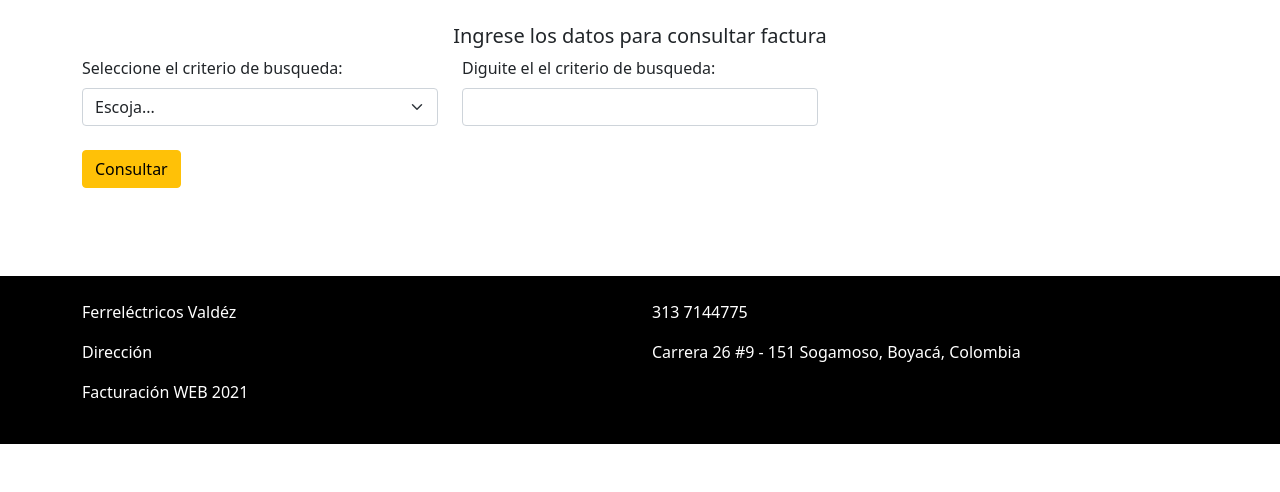
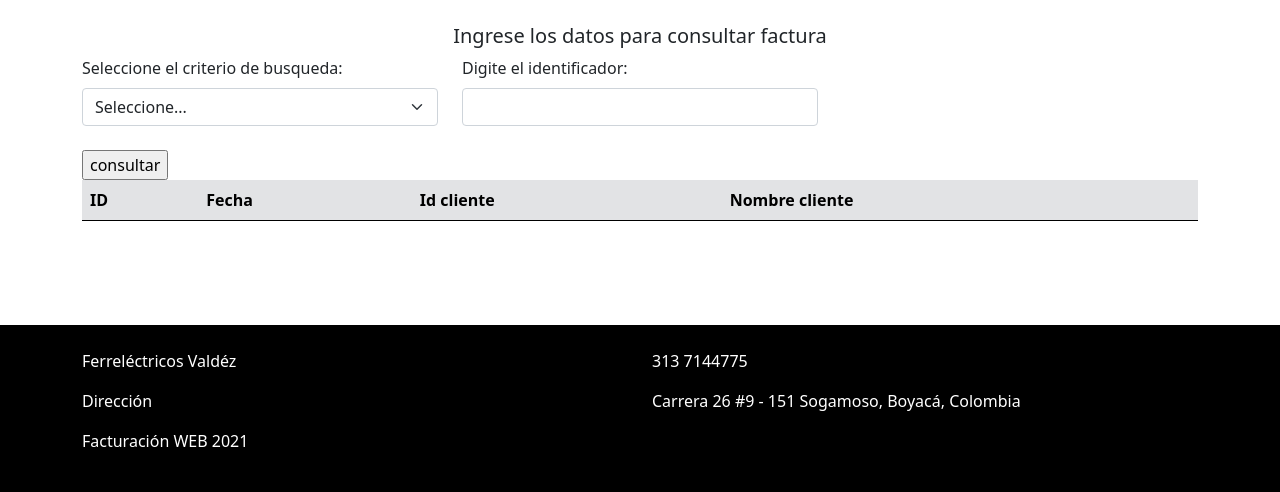
Before and after one commit to JohnGranados01/FerrelectricosVald-z, a PHP site: page /Factura/consultar_Factura.php in a window 1280 px wide. Shown: the part 56-548 px from the top of the page. Run offline with PHP 8.4, Linux system fonts and the light colour scheme; a user stored in the database is signed in; data comes from the database, SQL or seed files in the repository; lists and menus that the app fills with data are empty; some libraries are stand-ins or nearby versions.

Commit message:
Consultar facturas por id de factura
Consultas que muestran una factura según el id de la factura, adicionales: se cambió el nombre del ítem por "denominacion" ya que la palabra nombre se cruzaba con el de la tabla de cliente, cambiarlo en la base de datos que tien John.

```diff
--- a/Factura/consultar_Factura.php
+++ b/Factura/consultar_Factura.php
@@ -16,6 +16,7 @@
           $user = $results;
       }
   }
+
 ?>
 <!DOCTYPE html>
 <html lang="en">
@@ -77,13 +78,12 @@
     <br>
     <h5 style="text-align: center;">Ingrese los datos para consultar factura</h5>
     <!-- <form class="needs-validation" novalidate> -->
-      <form action="">
+      <form action ="" method="get">
       <div class="row">
         <div class="col-md-4 position-absulute">
           <label for="criterioBusqueda" class="form-label">Seleccione el criterio de busqueda:</label>
           <select class="form-select" id="criterioBusqueda" required>
-            <option selected disabled value="">Escoja...</option>
-            <option value="0">Identificación Cliente</option>
+            <option selected disabled value="">Seleccione...</option>
             <option value="1">Identificación Factura</option>
           </select>
           <div class="valid-feedback">
@@ -94,8 +94,8 @@
           </div>
         </div>
         <div class="col-md-4 position-absulute">
-          <label for="id" class="form-label">Diguite el el criterio de busqueda:</label>
-          <input type="number" class="form-control" id="id" required>
+          <label for="id" class="form-label">Digite el identificador:</label>
+          <input type="number" class="form-control" id="busqueda" name="busqueda" required>
           <div class="valid-feedback">
             Datos Correctos!.
           </div>
@@ -111,92 +111,100 @@
       <br>
       <div class="row">
         <div class="col-sm">
-          <button class="btn btn-warning" type="button" onclick="showFacturaId()">Consultar</button>
+          <!--<button class="btn btn-warning" type="button" onclick="showFacturaId()">Consultar</button>
+-->
+          <input type="submit" name="enviar" value="consultar">
         </div>
       </div>
 
+      <table class="table">
+        <thead class="table-secondary">
+          <tr>
+            <th scope="col">ID</th>
+            <th scope="col">Fecha</th>
+            <th scope="col">Id cliente</th>
+            <th scope="col">Nombre cliente </th>
+          </tr>
+        </thead>
+        <tbody>
+
+      <?php
+      if(isset($_GET['enviar'])){
+        $connect = mysqli_connect('localhost', 'root', '', 'ferrelectricosvaldez');
+        $busqueda = $_GET['busqueda'];
+        $sql = "SELECT *, nombre FROM comprobante, cliente WHERE id=$busqueda AND comprobante.idCliente = cliente.identificacion";
+        $result = mysqli_query($connect, $sql);
+        while($mostrar=mysqli_fetch_array($result)){
+      ?>
+        <tr>
+            <td><?php echo $mostrar['id'] ?></td>
+            <td><?php echo $mostrar['fecha'] ?></td>
+            <td><?php echo $mostrar['idCliente'] ?></td>
+            <td><?php echo $mostrar['nombre'] ?></td>
+          </tr>
+          <?php
+            }
+          ?>
+        <thead class="table-secondary">
+          <tr>
+            <th scope="col">Id del producto</th>
+            <th scope="col">Nombre</th>
+            <th scope="col">Descripción</th>
+            <th scope="col">Precio</th>
+            <th scope="col">Cantidad</th>
+            <th scope="col">Total</th>
+          </tr>
+        </thead>
+        <?php
+          $sql2 = "SELECT *, cantidad, item.precio*detallecompra.cantidad as total FROM item, detallecompra, comprobante, cliente
+                    WHERE detallecompra.comprobanteId=$busqueda AND item.Id=detallecompra.itemId
+                    AND detallecompra.comprobanteId=comprobante.id AND comprobante.idCliente = cliente.identificacion";
+          $result = mysqli_query($connect, $sql2);
+          while($mostrar=mysqli_fetch_array($result)){
+        ?>
+          <tr>
+              <td><?php echo $mostrar['Id'] ?></td>
+              <td><?php echo $mostrar['denominacion'] ?></td>
+              <td><?php echo $mostrar['descripcion'] ?></td>
+              <td><?php echo $mostrar['precio'] ?></td>
+              <td><?php echo $mostrar['cantidad'] ?></td>
+              <td><?php echo $mostrar['total'] ?></td>
+            </tr>
+            <?php
+              }
+
+            ?>
+
+          <thead class="table-secondary">
+          <tr>
+            <th scope="col">Total de la compra</th>
+          </tr>
+        </thead>
+        <?php
+          $sql3 = "SELECT SUM(item.precio*detallecompra.cantidad) as Total FROM item, detallecompra, comprobante, cliente
+          WHERE detallecompra.comprobanteId=$busqueda AND item.Id=detallecompra.itemId
+                    AND detallecompra.comprobanteId=comprobante.id AND comprobante.idCliente = cliente.identificacion";
+          $result = mysqli_query($connect, $sql3);
+          while($mostrar=mysqli_fetch_array($result)){
+        ?>
+          <tr>
+              <td><?php echo $mostrar['Total'] ?></td>
+
+            </tr>
+            <?php
+              }
+            }
+            ?>
+
+        </tbody>
+      </table>
     </form>
+
     <br>
     <p id="table">
 
     </p>
     <br>
-    <!-- <div class="row">
-      <div class="col-md-6">
-        <label for="nombreCliente" class="form-label">Nombre del cliente:</label>
-        <label id="nombreCliente">si o no</label>
-      </div>
-      <div class="col-md-6">
-        <label for="id" class="form-label">Identificación:</label>
-        <label id="id">si o no</label>
-      </div>
-    </div>
-    <div class="row">
-      <div class="col-md-6">
-        <label for="fecha" class="form-label">Fecha:</label>
-        <label id="fecha">si o no</label>
-      </div>
-      <div class="col-md-6">
-        <label for="direccion" class="form-label">Dirección:</label>
-        <label id="direccion">si o no</label>
-      </div>
-    </div>
-    <div class="row">
-      <div class="col-md-6">
-        <label for="telefono" class="form-label">Telefono:</label>
-        <label id="telefono">si o no</label>
-      </div>
-      <div class="col-md-6">
-        <label for="ciudad" class="form-label">Ciudad:</label>
-        <label id="ciudad" class="form-label">ioi</label>
-      </div>
-    </div>
-    <br>
-    <table class="table">
-      <thead class="table-secondary">
-        <tr>
-          <th scope="col">#</th>
-          <th scope="col">First</th>
-          <th scope="col">Last</th>
-          <th scope="col">Handle</th>
-        </tr>
-      </thead>
-      <tbody>
-        <tr>
-          <th scope="row">1</th>
-          <td>Mark</td>
-          <td>Otto</td>
-          <td>@mdo</td>
-        </tr>
-        <tr>
-          <th scope="row">2</th>
-          <td>Jacob</td>
-          <td>Thornton</td>
-          <td>@fat</td>
-        </tr>
-        <tr>
-          <th scope="row">3</th>
-          <td>Larry the Bird</td>
-          <td>@twitter</td>
-          <td>hola cristina</td>
-        </tr>
-        <tr>
-          <th scope="row"></th>
-          <td colspan="2" style="text-align: center;">SubTotal:</td>
-          <td>AQUI EL SUBTOTAL DINAMICO</td>
-        </tr>
-        <tr>
-          <th scope="row"></th>
-          <td colspan="2" style="text-align: center;">Iva:</td>
-          <td>AQUI EL IVA DINAMICO</td>
-        </tr>
-        <tr>
-          <th scope="row"></th>
-          <td colspan="2" style="text-align: center;">Valor neto a pagar:</td>
-          <td>AQUI EL VALOR NETO A PAGAR</td>
-        </tr>
-      </tbody>
-    </table> -->
 </div>
     <script src="https://cdn.jsdelivr.net/npm/bootstrap@5.1.0/dist/js/bootstrap.bundle.min.js" integrity="sha384-U1DAWAznBHeqEIlVSCgzq+c9gqGAJn5c/t99JyeKa9xxaYpSvHU5awsuZVVFIhvj" crossorigin="anonymous"></script><!-- Clase de bootsrap Bundle-->
     <script src="../logica/factura.js"></script> <!-- Clase de logica para factura-->
--- a/Factura/ver_Factura.php
+++ b/Factura/ver_Factura.php
@@ -90,7 +90,7 @@
           <?php
             $connect = mysqli_connect('localhost', 'root', '', 'ferrelectricosvaldez');
             $sql = "SELECT *, nombre from comprobante, cliente WHERE comprobante.idCliente = cliente.identificacion ORDER BY comprobante.id DESC";
-            //$sql = "SELECT nombr from cliente";
+
             $result = mysqli_query($connect, $sql);
 
             while($mostrar=mysqli_fetch_array($result)){
```
